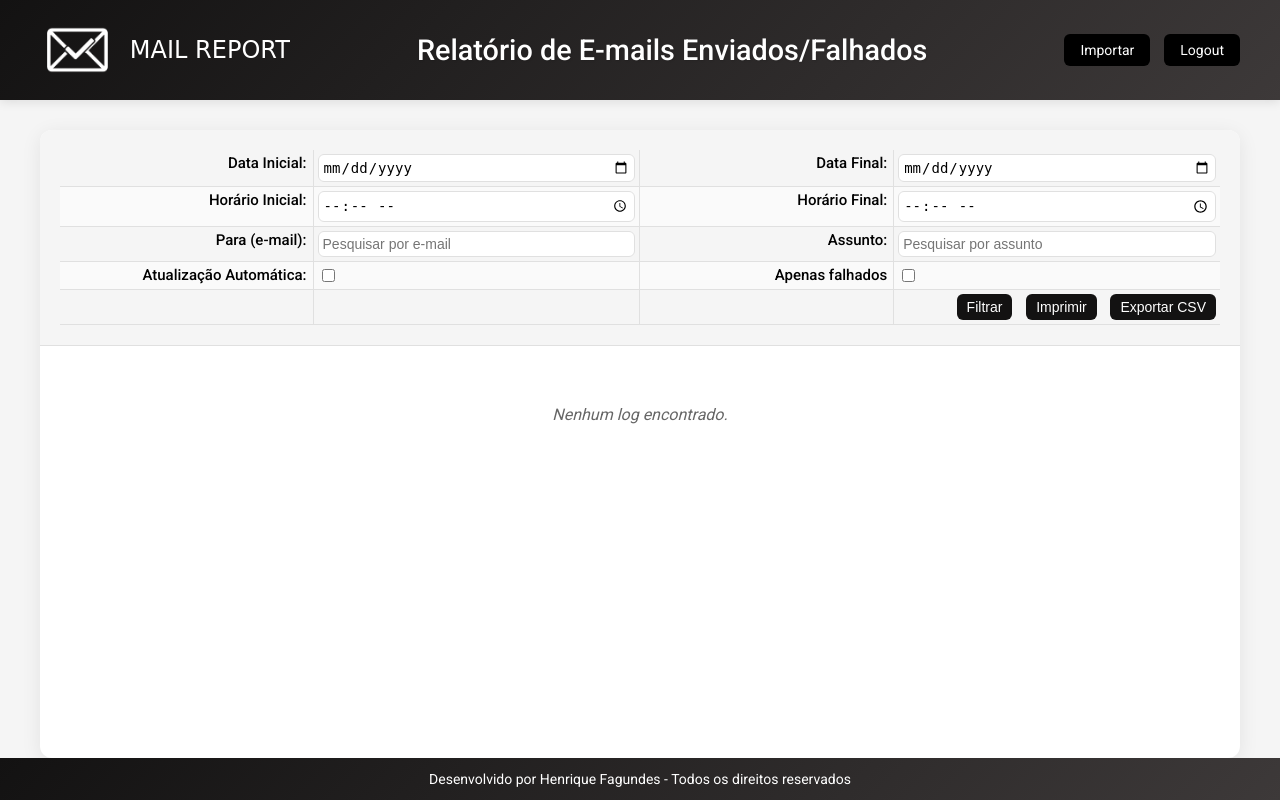
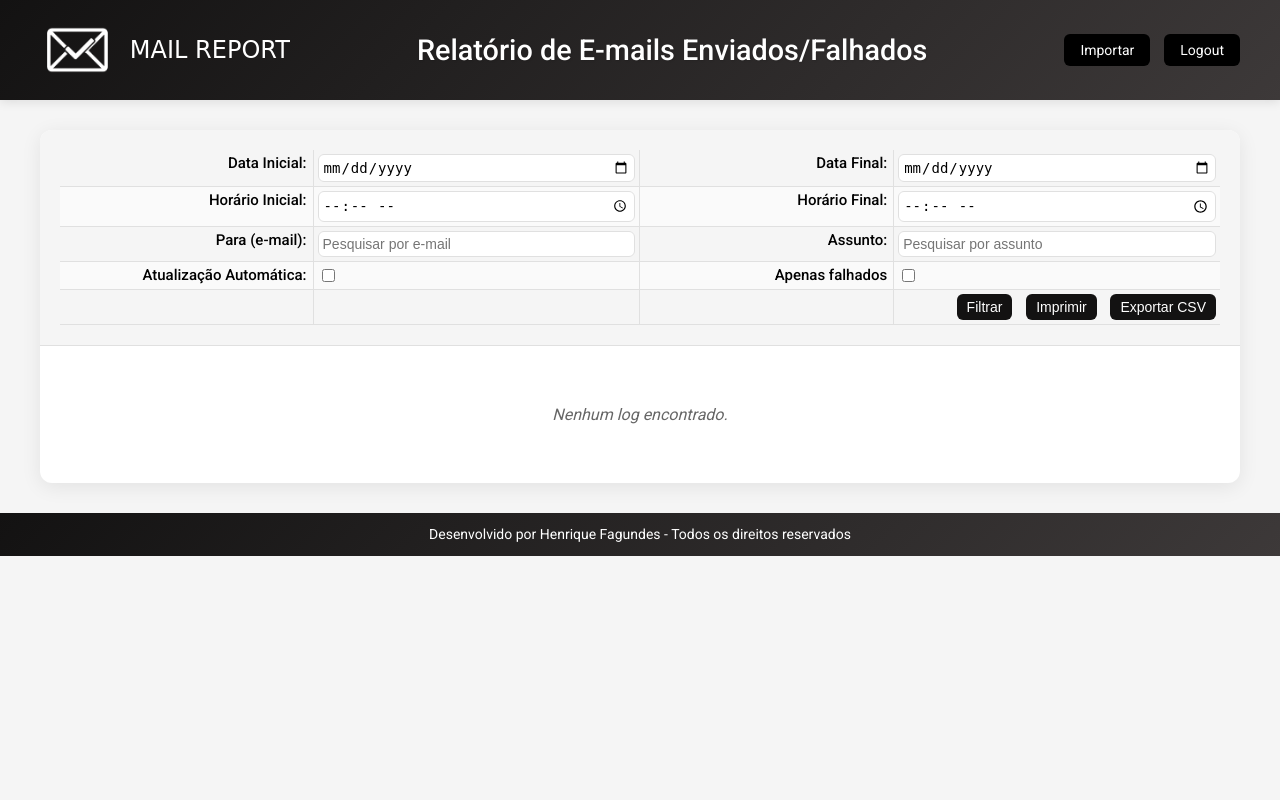
Before and after one commit to AprendendoLinux/mail-report, a Flask app: template templates/report.html in a window 1280 px wide. Run offline with Flask 3, Linux system fonts and the light colour scheme; the template is opened without the code that fills it, so the values that code supplies are empty; parts of the project's set-up code (start-up, migrations or seed data) failed here and were passed over.

Commit message:
Voltando ao que estava antes

```diff
--- a/templates/report.html
+++ b/templates/report.html
@@ -347,34 +347,6 @@
                 font-size: 12px;
             }
         }
-        html, body {
-            height: 100%;
-            margin: 0;
-            display: flex;
-            flex-direction: column;
-        }
-
-        body {
-            min-height: 100vh;          /* Garante altura mínima total da tela */
-            display: flex;
-            flex-direction: column;
-        }
-
-        main {
-            flex: 1;                    /* Faz o main crescer e empurrar o footer para baixo */
-            margin: 30px auto 0 auto;   /* Remove o margin-bottom que estava criando espaço extra */
-        }
-
-        footer {
-            background: linear-gradient(135deg, #131212ff, #3d3939ff);
-            color: #fff;
-            text-align: center;
-            padding: 10px 0;           /* altura idêntica */
-            font-size: 14px;
-            width: 100%;
-            margin: 0;
-            box-sizing: border-box;    /* ← ESSA LINHA ESTAVA FALTANDO */
-        }
     </style>
 </head>
 <body>
@@ -503,7 +475,6 @@
         </div>
         {% endif %}
     </main>
-
     {% include 'footer.html' %}
 
 <script>
```
